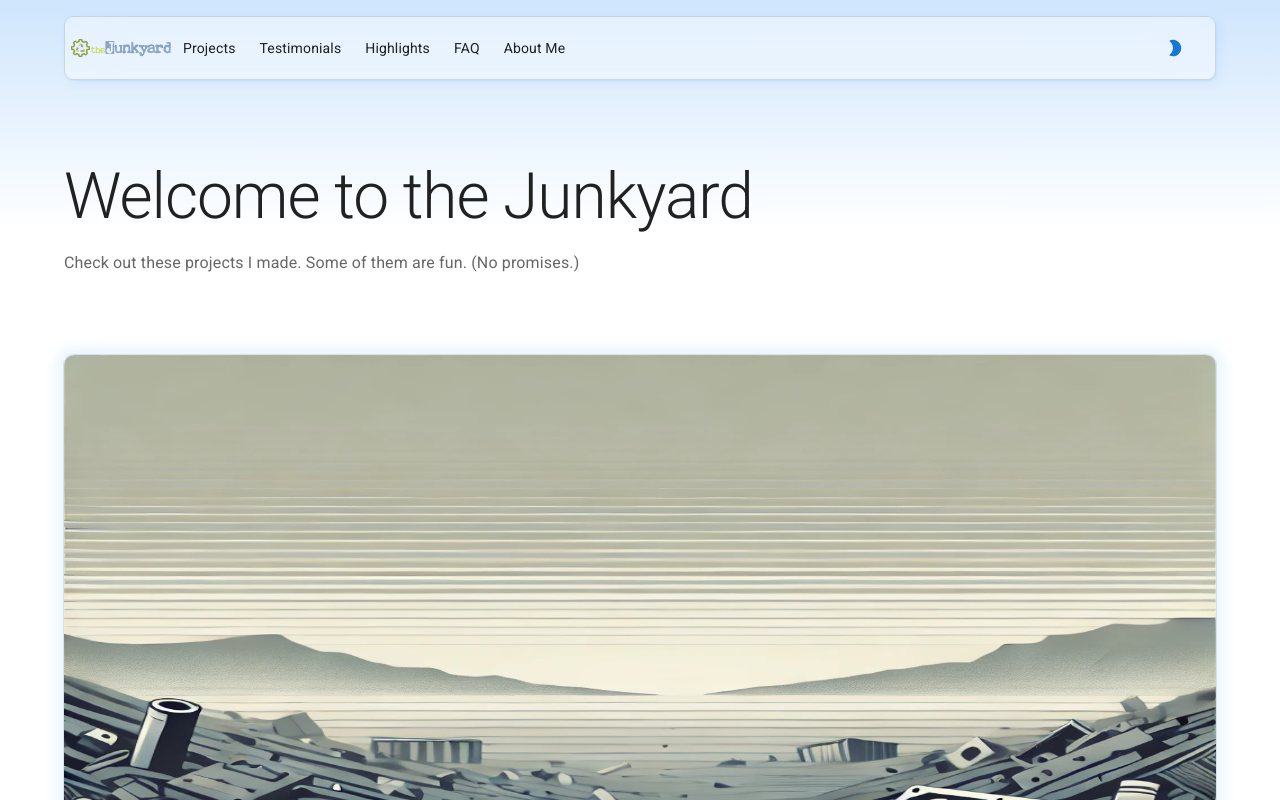
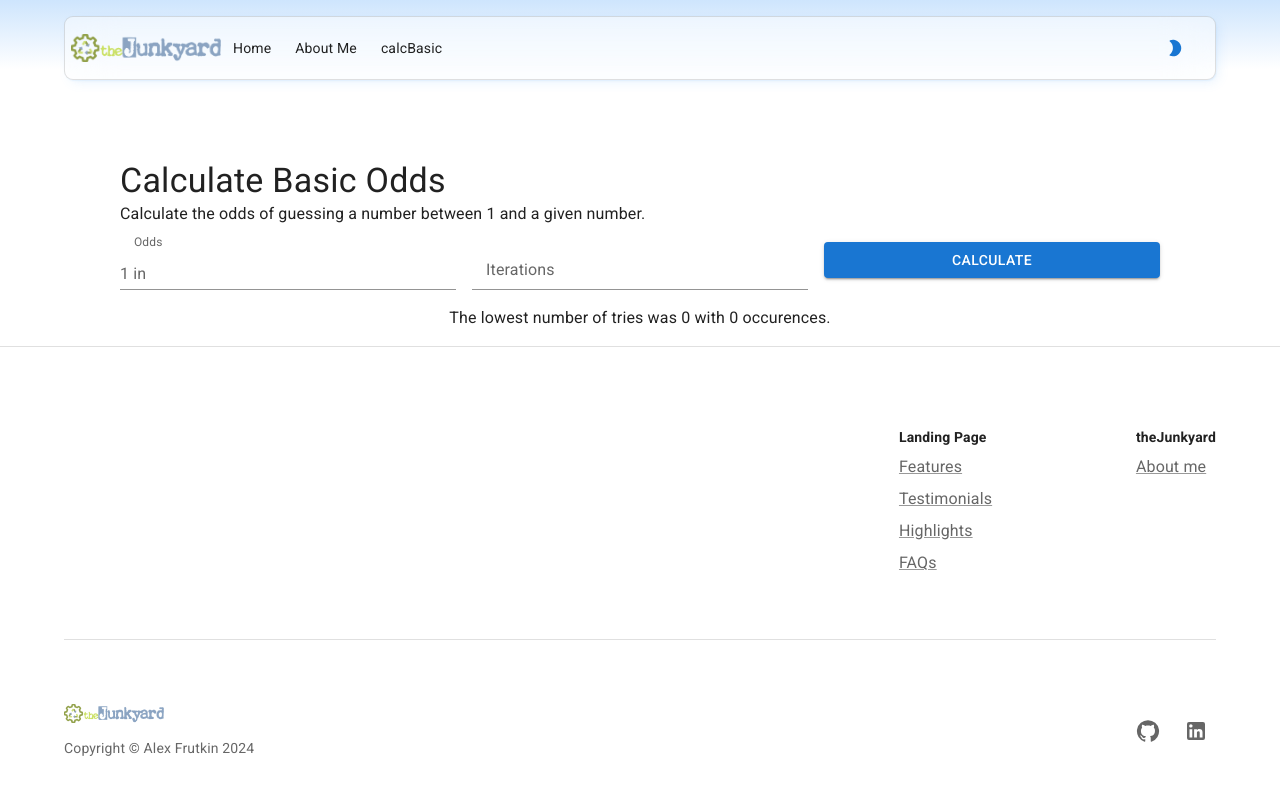
Before and after one commit to yummydirtx/theJunkyard, a React (Create React App) app: page /calcbasic-web in a window 1280 px wide. Shown: the top 800 px of the page. Built offline with nearby package versions, Linux system fonts and the light colour scheme.

Commit message:
calcbasic essentially works and the appbar has been updated

```diff
--- a/public/index.html
+++ b/public/index.html
@@ -4,6 +4,9 @@
     <meta charset="utf-8" />
     <link rel="shortcut icon" href="%PUBLIC_URL%/favicon.ico" />
     <meta name="viewport" content="initial-scale=1, width=device-width" />
+    <meta
+      name="description"
+      content="Explore the Junkyard's collection of tools and utilities. Here you can find quality open source software and tools to help you with your projects." />
     <title>theJunkyard</title>
     <!-- Fonts to support Material Design -->
     <link rel="preconnect" href="https://fonts.googleapis.com" />
--- a/src/CalcBasic.js
+++ b/src/CalcBasic.js
@@ -2,6 +2,7 @@ import * as React from 'react';
 import PropTypes from 'prop-types';
 
 import CssBaseline from '@mui/material/CssBaseline';
+import { alpha } from '@mui/material/styles';
 import Box from '@mui/material/Box';
 import Divider from '@mui/material/Divider';
 import Grid from '@mui/material/Grid2';
@@ -22,6 +23,7 @@ function getRandomIntInclusive(min, max) {
 }
 
 function calcBasic(odds, iterations) {
+    // TODO: Use a better algorithm based on statistics rather than brute simulation.
     let lowestTries = Number.MAX_VALUE;
     let numberOfLowest = 0;
     for (let i = 0; i < iterations; i++) {
@@ -95,22 +97,35 @@ ToggleCustomTheme.propTypes = {
 
 export default function CalcBasic({ setMode, mode }) {
   useTitle('theJunkyard: calcBasic');
+  const [lowest, setLowest] = React.useState(0);
+  const [numberOfLowest, setNumberOfLowest] = React.useState(0);
   const defaultTheme = createTheme({ palette: { mode } });
 
   return (
     <ThemeProvider theme={defaultTheme}>
       <CssBaseline />
       <AppAppBar mode={mode} toggleColorMode={setMode} />
-      <Hero />
+      <Box
+      id="hero"
+      sx={(theme) => ({
+        width: '100%',
+        backgroundImage:
+          theme.palette.mode === 'light'
+            ? 'linear-gradient(180deg, #CEE5FD, #FFF)'
+            : `linear-gradient(#02294F, ${alpha('#090E10', 0.0)})`,
+        backgroundSize: '100% 20%',
+        backgroundRepeat: 'no-repeat',
+      })}
+    >
       <Box sx={{
-        bgcolor: 'background.default',
         position: 'relative',
         display: 'flex',
         flexDirection: 'column',
         alignItems: 'center',
         gap: { xs: 3, sm: 6 },
+        pt: { xs: 14, sm: 20 },
         pb: { sm: 2 },
-        px: { xs: 2, sm: 4 },
+        px: { xs: 2, sm: 15 },
         }}>
         <Grid container spacing={2}>
             <Grid size={12}>
@@ -139,12 +154,24 @@ export default function CalcBasic({ setMode, mode }) {
                 </FormControl>
             </Grid>
             <Grid size={{ xs: 12, sm: 4 }}>
-                <Button variant="contained" color="primary" sx={{
+                <Button variant="contained" color="primary"
+                onClick={() => {
+                    let calc = calcBasic(document.getElementById('odds').value, document.getElementById('iterations').value);
+                    setLowest(calc[0]);
+                    setNumberOfLowest(calc[1]);
+                }}
+                sx={{
                     width: '100%',
                 }}>Calculate</Button>
             </Grid>
+            <Grid size={12}>
+                <Typography variant="body1" sx={{textAlign: 'center'}}>
+                    The lowest number of tries was {lowest} with {numberOfLowest} occurences.
+                </Typography>
+            </Grid>
         </Grid>
       </Box>
+    </Box>
       <Divider sx={{display: {xs: 'none', sm: 'inherit'}}}/>
       <Footer />
     </ThemeProvider>
--- a/src/LandingPage.js
+++ b/src/LandingPage.js
@@ -79,7 +79,6 @@ export default function LandingPage({ setMode, mode }) {
       <AppAppBar mode={mode} toggleColorMode={setMode} />
       <Hero />
       <Box sx={{ bgcolor: 'background.default' }}>
-        <LogoCollection />
         <Features />
         <Divider />
         <Testimonials />
@@ -87,6 +86,7 @@ export default function LandingPage({ setMode, mode }) {
         <Highlights />
         <Divider />
         <FAQ />
+        <LogoCollection />
         <Divider sx={{display: {xs: 'none', sm: 'inherit'}}}/>
         <Footer />
       </Box>
--- a/src/components/AppAppBar.js
+++ b/src/components/AppAppBar.js
@@ -15,7 +15,7 @@ import ToggleColorMode from './ToggleColorMode';
 import logo from '../assets/websitelogo.png';
 
 const logoStyle = {
-  width: '100px',
+  width: '150px',
   height: 'auto',
   cursor: 'pointer',
 };
@@ -93,38 +93,15 @@ function AppAppBar({ mode, toggleColorMode }) {
                 }
                 style={logoStyle}
                 alt="logo of theJunkyard"
+                onClick={() => window.open("/","_self")}
               />
               <Box sx={{ display: { xs: 'none', md: 'flex' } }}>
                 <MenuItem
-                  onClick={() => scrollToSection('features')}
+                  onClick={() => window.open("/","_self")}
                   sx={{ py: '6px', px: '12px' }}
                 >
                   <Typography variant="body2" color="text.primary">
-                    Projects
-                  </Typography>
-                </MenuItem>
-                <MenuItem
-                  onClick={() => scrollToSection('testimonials')}
-                  sx={{ py: '6px', px: '12px' }}
-                >
-                  <Typography variant="body2" color="text.primary">
-                    Testimonials
-                  </Typography>
-                </MenuItem>
-                <MenuItem
-                  onClick={() => scrollToSection('highlights')}
-                  sx={{ py: '6px', px: '12px' }}
-                >
-                  <Typography variant="body2" color="text.primary">
-                    Highlights
-                  </Typography>
-                </MenuItem>
-                <MenuItem
-                  onClick={() => scrollToSection('faq')}
-                  sx={{ py: '6px', px: '12px' }}
-                >
-                  <Typography variant="body2" color="text.primary">
-                    FAQ
+                    Home
                   </Typography>
                 </MenuItem>
                 <MenuItem
@@ -133,6 +110,14 @@ function AppAppBar({ mode, toggleColorMode }) {
                   >
                   <Typography variant="body2" color="text.primary">
                     About Me
+                  </Typography>
+                  </MenuItem>
+                  <MenuItem
+                  onClick={() => window.open("/calcbasic-web","_self")}
+                  sx={{ py: '6px', px: '12px' }}
+                  >
+                  <Typography variant="body2" color="text.primary">
+                    calcBasic
                   </Typography>
                   </MenuItem>
               </Box>
@@ -175,18 +160,14 @@ function AppAppBar({ mode, toggleColorMode }) {
                   >
                     <ToggleColorMode mode={mode} toggleColorMode={toggleColorMode} />
                   </Box>
-                  <MenuItem onClick={() => scrollToSection('features')}>
-                    Projects
+                  <MenuItem onClick={() => window.open("/", "_self")}>
+                    Home
                   </MenuItem>
-                  <MenuItem onClick={() => scrollToSection('testimonials')}>
-                    Testimonials
-                  </MenuItem>
-                  <MenuItem onClick={() => scrollToSection('highlights')}>
-                    Highlights
-                  </MenuItem>
-                  <MenuItem onClick={() => scrollToSection('faq')}>FAQ</MenuItem>
                   <MenuItem onClick={() => window.open("/about","_self")}>
                     About Me
+                  </MenuItem>
+                  <MenuItem onClick={() => window.open("/calcbasic-web","_self")}>
+                    calcBasic
                   </MenuItem>
                   <Divider />
                 </Box>
--- a/src/components/Hero.js
+++ b/src/components/Hero.js
@@ -50,7 +50,7 @@ export default function Hero() {
             color="text.secondary"
             sx={{ alignSelf: 'left', width: { sm: '100%', md: '80%' } }}
           >
-            Check out these projects I made. Some of them are fun. (No promises.)
+            Explore the Junkyard's varied collection of open source tools and projects.
           </Typography>
         </Stack>
         <Box
```
